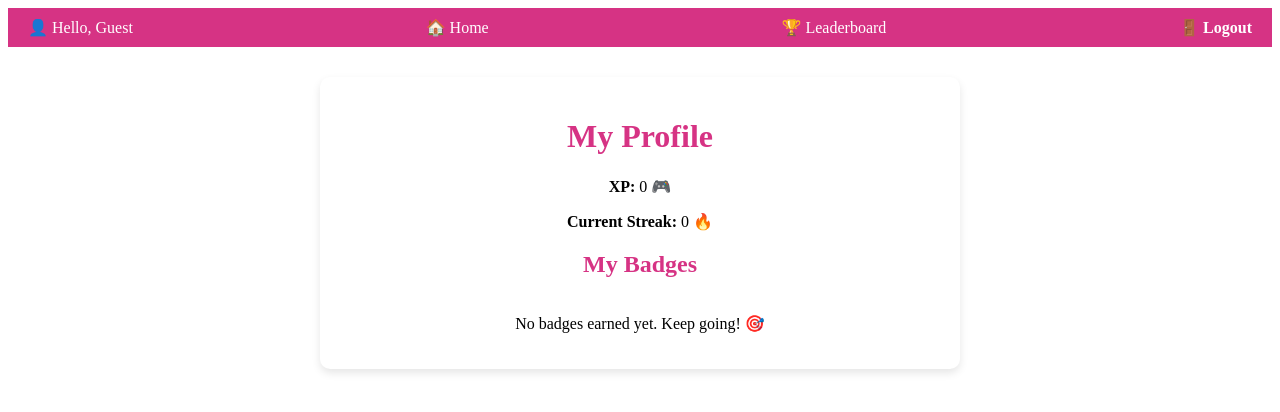
After one commit to joana-a/pensieve, a PHP site: page /view/profile.php in a window 1280 px wide. The commit adds this page. Shown: the top 412 px of the page. Run offline with PHP 8.4, Linux system fonts and the light colour scheme.

Commit message:
complete streaks and XP points and profile page

```diff
--- /dev/null
+++ b/classes/streak_class.php
@@ -0,0 +1,47 @@
+<?php
+require_once("../settings/db_class.php");
+
+class Streak extends db_connection {
+    // Function to get the user's streak and XP
+    public function getUserStreak($user_id) {
+        $sql = "SELECT * FROM streaks WHERE user_id = '$user_id'";
+        return $this->db_fetch_one($sql);
+    }
+
+    public function getUserXP($user_id) {
+        $sql = "SELECT xp_points FROM streaks WHERE user_id = '$user_id'";
+        return $this->db_fetch_one($sql);
+    }
+
+    // Function to update the user's streak and award XP
+    public function updateStreak($user_id) {
+        $streak = $this->getUserStreak($user_id);
+        $today = date('Y-m-d');
+
+        if (!$streak) {
+            // First-time streak entry
+            $sql = "INSERT INTO streaks (user_id, streak_count, last_active, xp_points)
+                    VALUES ('$user_id', 1, '$today', 10)";
+        } elseif ($streak['last_active'] == date('Y-m-d', strtotime('-1 day'))) {
+            // Continue streak & add XP
+            $xpBonus = ($streak['streak_count'] % 7 == 0) ? 50 : 10; // +50 XP for every 7-day streak
+            $sql = "UPDATE streaks
+                    SET streak_count = streak_count + 1, last_active = '$today', xp_points = xp_points + $xpBonus
+                    WHERE user_id = '$user_id'";
+        } elseif ($streak['last_active'] < date('Y-m-d', strtotime('-1 day'))) {
+            // Reset streak but keep XP
+            $sql = "UPDATE streaks
+                    SET streak_count = 1, last_active = '$today', xp_points = xp_points + 5
+                    WHERE user_id = '$user_id'";
+        } else {
+            return false;
+        }
+        return $this->db_query($sql);
+    }
+
+    // Function to add XP manually (e.g., when completing a quiz or challenge)
+    public function addXP($user_id, $xp_amount) {
+        $sql = "UPDATE streaks SET xp_points = xp_points + $xp_amount WHERE user_id = '$user_id'";
+        return $this->db_query($sql);
+    }
+}
--- /dev/null
+++ b/controllers/streak_controller.php
@@ -0,0 +1,23 @@
+<?php
+include_once("../classes/streak_class.php");
+
+function getUserStreakController($user_id) {
+    $streak = new Streak();
+    return $streak->getUserStreak($user_id);
+}
+
+function getUserXPController($user_id) {
+    $streak = new Streak();
+    return $streak->getUserXP($user_id);
+}
+
+
+function updateStreakController($user_id) {
+    $streak = new Streak();
+    return $streak->updateStreak($user_id);
+}
+
+function updateXPController($user_id, $xp_amount) {
+    $streak = new Streak();
+    return $streak->addXP($user_id, $xp_amount);
+}
--- /dev/null
+++ b/css/profilestylle.css
@@ -0,0 +1,45 @@
+.top-bar {
+    background: #d63384;
+    color: white;
+    padding: 10px 20px;
+    display: flex;
+    justify-content: space-between;
+    align-items: center;
+    font-size: 16px;
+}
+.top-bar a {
+    color: white;
+    text-decoration: none;
+    margin-left: 15px;
+}
+.top-bar a:hover {
+    text-decoration: underline;
+}
+.profile-container {
+    max-width: 600px;
+    margin: 30px auto;
+    padding: 20px;
+    background: white;
+    border-radius: 10px;
+    box-shadow: 0 4px 8px rgba(0, 0, 0, 0.1);
+    text-align: center;
+}
+h1, h2 {
+    color: #d63384;
+}
+.badges {
+    display: flex;
+    justify-content: center;
+    gap: 15px;
+    flex-wrap: wrap;
+}
+.badge {
+    text-align: center;
+}
+.badge img {
+    width: 50px;
+    height: 50px;
+}
+.logout-btn {
+    font-weight: bold;
+}
--- a/settings/db_class.php
+++ b/settings/db_class.php
@@ -1,5 +1,5 @@
 <?php
-require('db_cred.php');
+require_once('db_cred.php');
 
 class db_connection
 {
--- /dev/null
+++ b/view/profile.php
@@ -0,0 +1,53 @@
+<?php
+if (session_status() == PHP_SESSION_NONE) {
+    session_start();
+}
+require_once("../controllers/streak_controller.php");
+// require_once("../controllers/xp_controller.php");
+// require_once("../controllers/badge_controller.php");
+
+$user_id = $_SESSION['user_id'] ?? null;
+$username = $_SESSION['username'] ?? 'Guest';
+$streak = $user_id ? getUserStreakController($user_id) : null;
+$streakCount = $streak ? $streak['streak_count'] : 0;
+$xpPoints = $streak ? $streak['xp_points'] : 0;
+// $badges = $user_id ? getUserBadgesController($user_id) : [];
+?>
+
+<!DOCTYPE html>
+<html lang="en">
+<head>
+    <meta charset="UTF-8">
+    <meta name="viewport" content="width=device-width, initial-scale=1.0">
+    <title>Profile</title>
+    <link rel="stylesheet" href="../css/profilestylle.css">
+</head>
+<body>
+    <div class="top-bar">
+        <span>👤 Hello, <?= htmlspecialchars($username) ?></span>
+        <a href="home.php">🏠 Home</a>
+        <a href="leaderboard.php">🏆 Leaderboard</a>
+        <a href="../login/logout.php" class="logout-btn">🚪 Logout</a>
+    </div>
+
+    <div class="profile-container">
+        <h1>My Profile</h1>
+        <p><strong>XP:</strong> <?= $xpPoints ?> 🎮</p>
+        <p><strong>Current Streak:</strong> <?= $streakCount ?> 🔥</p>
+
+        <h2>My Badges</h2>
+        <div class="badges">
+            <?php if (!empty($badges)): ?>
+                <?php foreach ($badges as $badge): ?>
+                    <div class="badge">
+                        <img src="../images/badges/<?= htmlspecialchars($badge['icon']) ?>" alt="<?= htmlspecialchars($badge['name']) ?>">
+                        <p><?= htmlspecialchars($badge['name']) ?></p>
+                    </div>
+                <?php endforeach; ?>
+            <?php else: ?>
+                <p>No badges earned yet. Keep going! 🎯</p>
+            <?php endif; ?>
+        </div>
+    </div>
+</body>
+</html>
```
Also changed, not shown: classes/book_class.php (+2 -18 lines), view/home.php (+33 -22 lines), view/topbar.php (added, +43 -0 lines), actions/register_action.php (line endings or trailing spaces), classes/user_class.php (line endings or trailing spaces), view/leaderboard.php (added), 1 other file.
